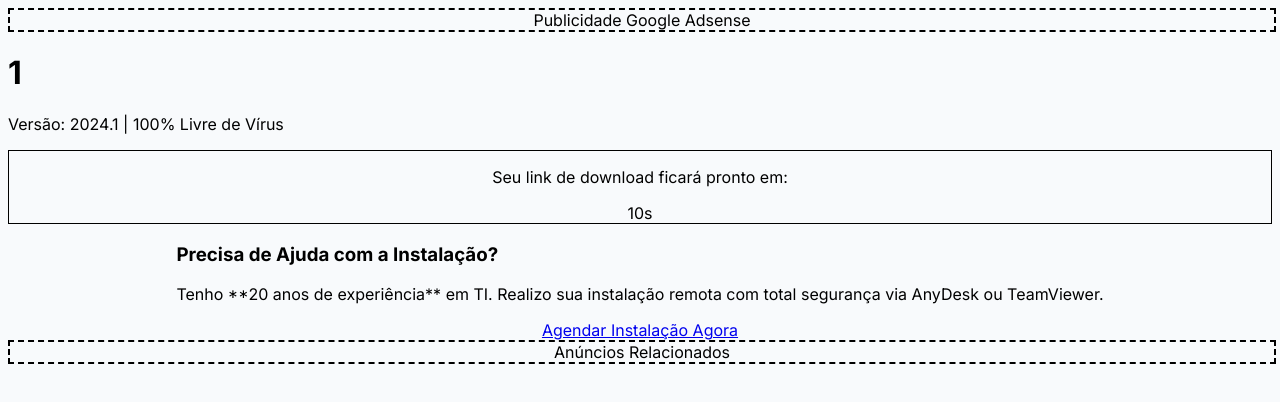
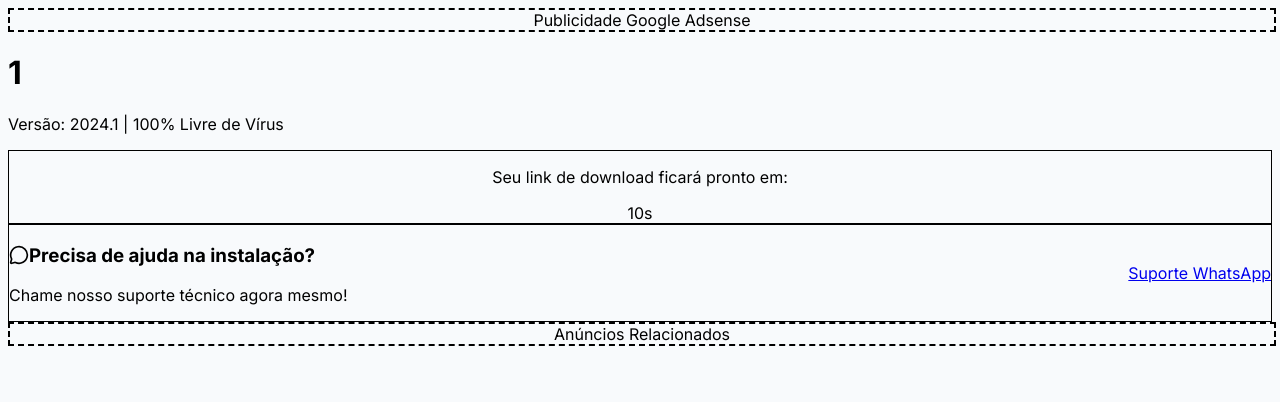
Before and after one commit to brunoparentearq/baixaja, a Next.js app: page /software/1 in a window 1280 px wide. Shown: the top 402 px of the page. Built offline with nearby package versions, Linux system fonts and the light colour scheme.

Commit message:
Update SupportBanner.tsx

```diff
--- a/components/SupportBanner.tsx
+++ b/components/SupportBanner.tsx
@@ -1,29 +1,29 @@
-import { WhatsappIcon } from 'lucide-react'; // Certifique-se de ter instalado lucide-react
+import { MessageCircle } from 'lucide-react';
 
 export default function SupportBanner({ softwareName }: { softwareName?: string }) {
   const message = softwareName
-    ? `Olá! Gostaria de suporte para a instalação do ${softwareName}. Vi que você tem 20 anos de experiência.`
-    : "Olá! Gostaria de informações sobre o suporte técnico remoto.";
+    ? `Olá, preciso de ajuda com a instalação do ${softwareName}`
+    : "Olá, preciso de suporte com um download";
 
-  const whatsappUrl = `https://wa.me/55S91984528746?text=${encodeURIComponent(message)}`;
+  const whatsappUrl = `https://wa.me/5500000000000?text=${encodeURIComponent(message)}`;
 
   return (
-    <div className="my-8 p-6 bg-gradient-to-r from-blue-600 to-blue-800 rounded-xl shadow-lg text-white">
-      <div className="flex flex-col md:flex-row items-center justify-between gap-4">
+    <div className="mt-8 p-6 bg-green-50 border border-green-200 rounded-xl flex items-center justify-between">
       <div>
-          <h3 className="text-xl font-bold">Precisa de Ajuda com a Instalação?</h3>
-          <p className="text-blue-100">
-            Tenho **20 anos de experiência** em TI. Realizo sua instalação remota com total segurança via AnyDesk ou TeamViewer.
-          </p>
+        <h3 className="text-lg font-bold text-green-800 flex items-center gap-2">
+          <MessageCircle size={20} />
+          Precisa de ajuda na instalação?
+        </h3>
+        <p className="text-green-700">Chame nosso suporte técnico agora mesmo!</p>
       </div>
       <a
         href={whatsappUrl}
         target="_blank"
-          className="flex items-center gap-2 bg-green-500 hover:bg-green-600 text-white font-bold py-3 px-6 rounded-full transition-all transform hover:scale-105"
+        rel="noopener noreferrer"
+        className="bg-green-600 text-white px-6 py-3 rounded-lg font-bold hover:bg-green-700 transition-colors"
       >
-          Agendar Instalação Agora
+        Suporte WhatsApp
       </a>
-      </div>
     </div>
   );
 }
```
Lines whose indentation alone changed are shown as unchanged.
